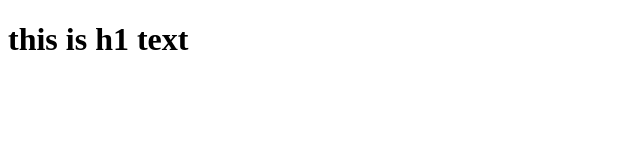
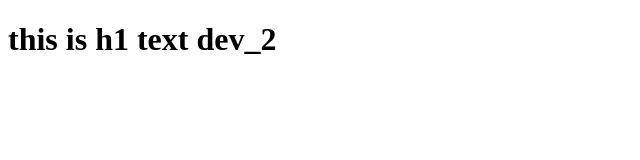
Before and after one commit to hhtmmtchina/test_run, a plain HTML site: page com.hyde/index.html in a window 1280 px wide. Shown: the whole page, without its empty margins (0-640 px from the left). Drawn offline with Linux system fonts and the light colour scheme.

Commit message:
write h1 text dev_2

```diff
--- a/com.hyde/index.html
+++ b/com.hyde/index.html
@@ -5,6 +5,6 @@
     <title>Title</title>
 </head>
 <body>
-<h1>this is h1 text</h1>
+<h1>this is h1 text dev_2</h1>
 </body>
 </html>
```
